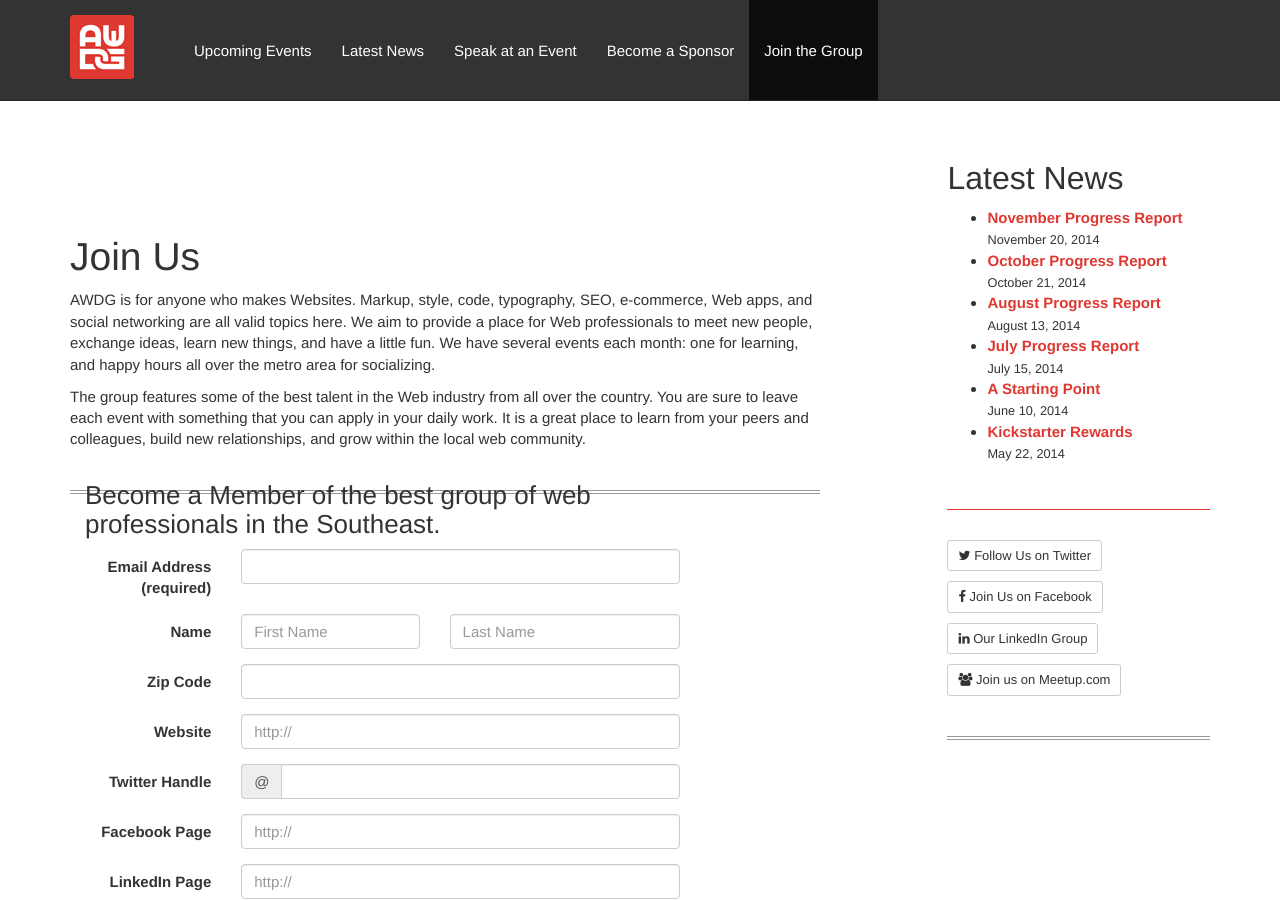
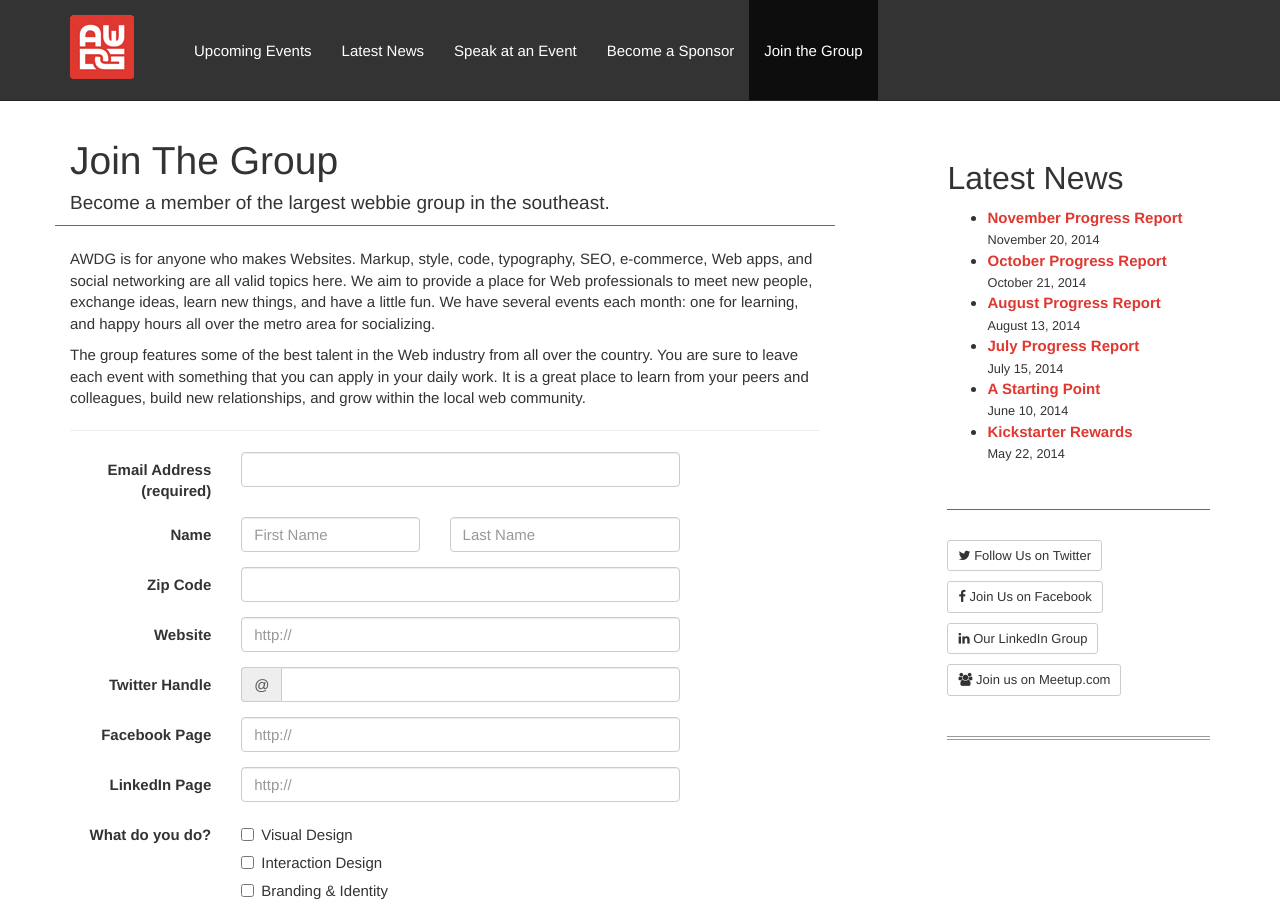
Before and after one commit to mospired/awdg.org, a Jekyll site: the page built from join/index.html, in a window 1280 px wide and 900 px high. Built offline with Jekyll 4.4.1, drawn with Linux system fonts in a browser that asks for light colours; nearby versions of some CDN libraries; Markdown is read by kramdown in place of the engine named in the settings; comment, search, counter and statistics services are not loaded.

Commit message:
removed extra block classes and fixed erroneous headers.
Signed-off-by: J Cornelius <github@jcornelius.com>

```diff
--- a/index.html
+++ b/index.html
@@ -4,7 +4,7 @@ title: Welcome Atlanta Webbies!
 home: true
 ---
 
-<div class="welcome block">
+<div class="welcome">
   <h1>Atlanta Web Design Group</h1>
   <h4>The group for Atlanta area people who make Websites.</h4>
   <figure>
@@ -16,7 +16,7 @@ home: true
   </figure>
 </div>
 
-<div class="block">
+<div>
   <header>
     <hgroup class="section-header">
       <h1>Upcoming Events</h1>
--- a/join/index.html
+++ b/join/index.html
@@ -3,15 +3,20 @@ layout: default
 title: Join For Free
 pid: join
 ---
+<header>
+  <hgroup>
+    <h1>Join The Group</h1>
+    <h4>Become a member of the largest webbie group in the southeast.</h4>
+  </hgroup>
+</header>
 
-<div class="block">
-  <h1>Join Us</h1>
+<div>
   <p>AWDG is for anyone who makes Websites. Markup, style, code, typography, SEO, e-commerce, Web apps, and social networking are all valid topics here. We aim to provide a place for Web professionals to meet new people, exchange ideas, learn new things, and have a little fun. We have several events each month: one for learning, and happy hours all over the metro area for socializing.</p>
   <p>The group features some of the best talent in the Web industry from all over the country. You are sure to leave each event with something that you can apply in your daily work. It is a great place to learn from your peers and colleagues, build new relationships, and grow within the local web community.</p>
+  <hr>
   <!-- Begin MailChimp Signup Form -->
   <div id="mc_embed_signup">
     <form action="http://awdg.us2.list-manage1.com/subscribe/post?u=89c23233c7b56bbb881279b4b&amp;id=5529ebc14d" method="post" id="mc-embedded-subscribe-form" name="mc-embedded-subscribe-form" class="validate form-horizontal primary" role="form" target="_blank" novalidate>
-      <h3>Become a Member of the best group of web professionals in the Southeast.</h3>
       <fieldset class="info-section">
         <div class="mc-field-group form-group">
           <label class="text" for="mce-EMAIL">Email Address (required)</label>
```
Also changed, not shown: speak/index.html (+7 -5 lines), sponsor/index.html (+7 -5 lines).
